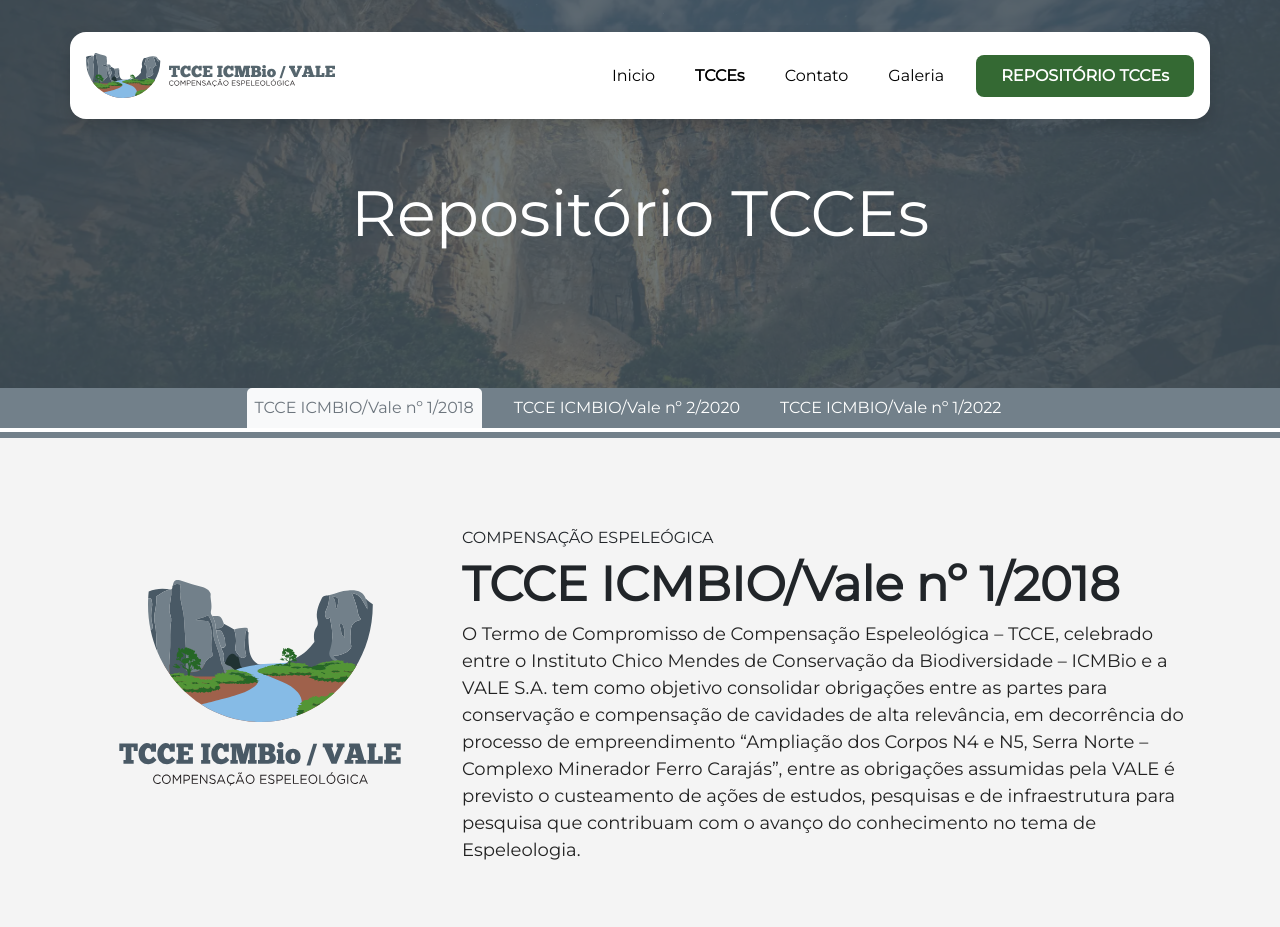
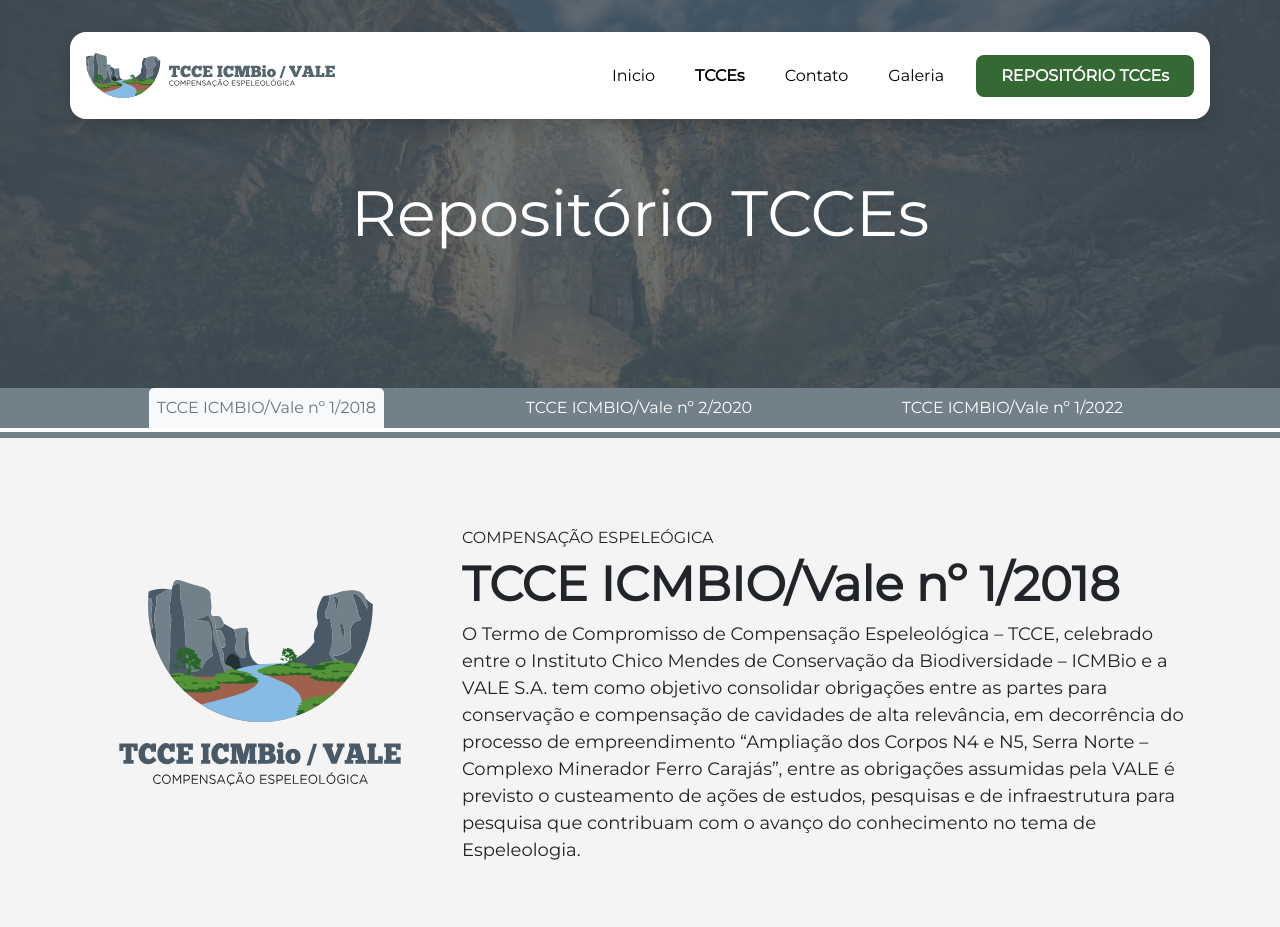
Before and after one commit to iabstecnologia/repositoriotcce, a Django app: page /tcce/ in a window 1280 px wide. Shown: the top 927 px of the page. Run offline with Django 5.2, Linux system fonts and the light colour scheme; data that the repository does not hold is empty.

Commit message:
refactor: ajusta espaço das abas em TCCEs

```diff
--- a/www/templates/website/tcce.html
+++ b/www/templates/website/tcce.html
@@ -24,8 +24,8 @@
 }
 
 /* Espaçamento entre os botões das abas */
-.nav-tabs .nav-item {
-    margin-right: 1.5rem; /* Adiciona espaço à direita de cada botão */
+.nav .nav-tabs {
+    gap: 0.5rem; /* Ajuste o valor para aumentar ou diminuir o espaçamento entre os botões */
 }
 
 /* CONTAINER DAS IMAGENS */
@@ -187,7 +187,7 @@
             <div class="row h-100 align-items-center justify-content-center">
                 <div class="col-12">
 
-                    <ul class="nav nav-tabs justify-content-center border-0" id="tcceTabs" role="tablist">
+                    <ul class="nav nav-tabs justify-content-around border-0" id="tcceTabs" role="tablist">
                         <li class="nav-item" role="presentation">
 
                             <button class="nav-link-custom active p-2"
```
